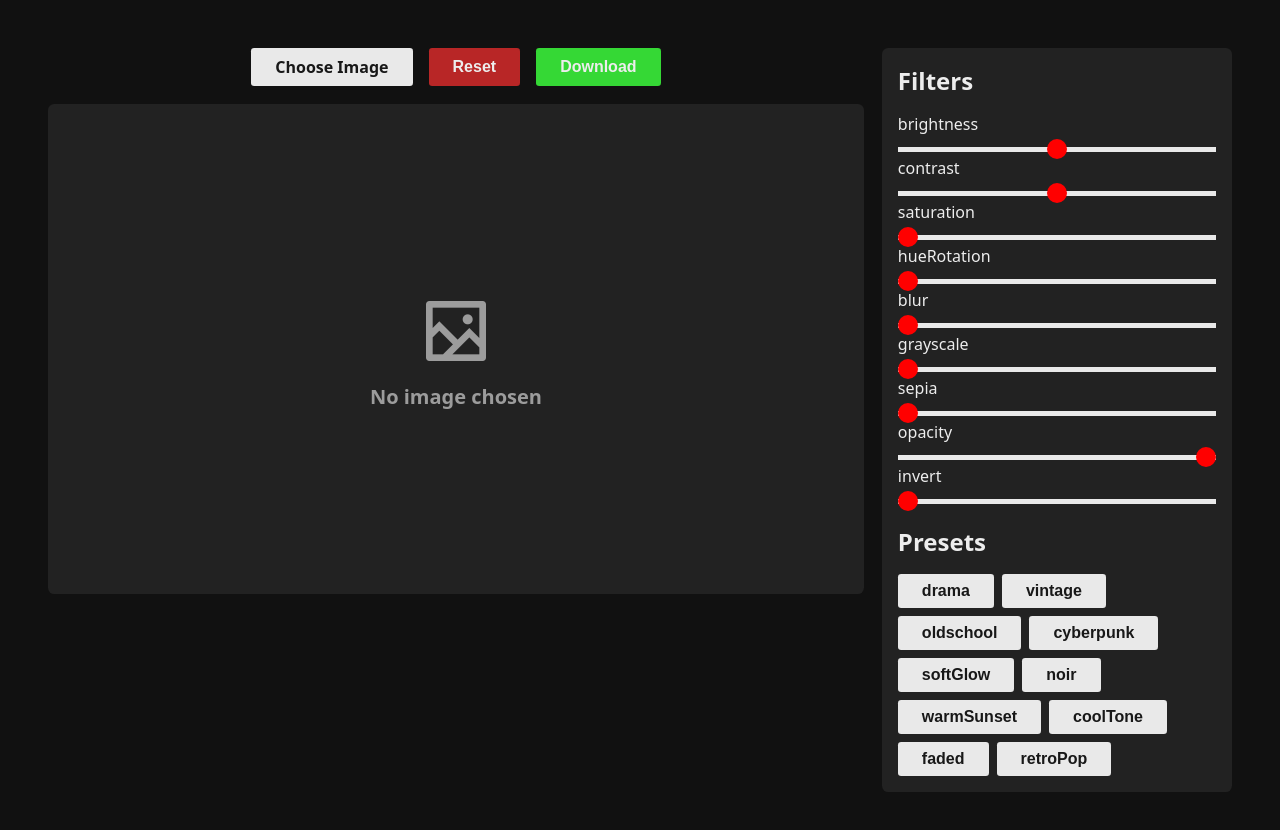
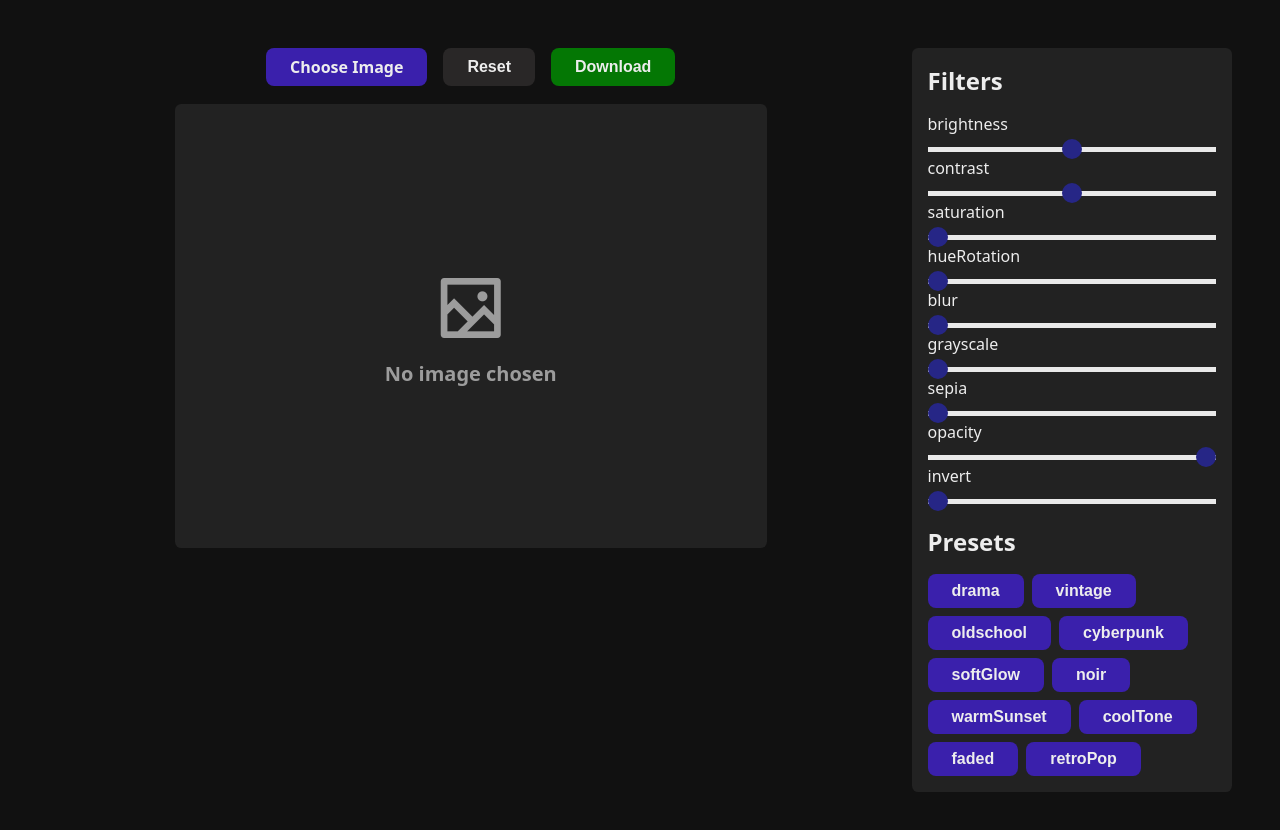
Before and after one commit to sonukumardev124/Image-Editor, a plain HTML site: page index.html in a window 1280 px wide. Drawn offline with nearby package versions, Linux system fonts and the light colour scheme.

Commit message:
fix: btn color change

```diff
--- a/style.css
+++ b/style.css
@@ -36,15 +36,15 @@ main section .top {
     border: none;
     outline: none;
     cursor: pointer;
-    border-radius: var(--border-radius-sm);
-    background-color: var(--bg-active-color);
-    color: var(--text-active-color);
+    border-radius: var(--border-radius-2xl);
+    background-color: var(--bg-image-color);
+    color: var(--text-primary-color);
     font-size: var(--font-size-md);
     font-weight: 600;
 }
 
 #reset-btn {
-    background-color: var(--bg-danger-color);
+    background-color: var(--bg-reset-color);
     color: var(--text-primary-color);
     font-size: var(--font-size-md);
 }
@@ -60,7 +60,7 @@ main section .left {
     align-items: center;
     flex-direction: column;
     gap: var(--gutter-lg);
-    width: 70%;
+    width: 80%;
 }
 
 main section .right {
@@ -78,8 +78,8 @@ main section .top {
 }
 
 main section .bottom {
-    width: 100%;
-    aspect-ratio: 5/3;
+    width: 70%;
+    aspect-ratio: 4/3;
     background-color: var(--bg-secondary-color);
     border-radius: var(--border-radius-xl);
     padding: var(--padding-2xl);
@@ -134,7 +134,7 @@ main section .right .filter input::-webkit-slider-runnable-track {
 main section .right .filter input::-webkit-slider-thumb {
     height: 20px;
     width: 20px;
-    background-color: red;
+    background-color: rgb(38, 38, 134);
     appearance: none;
     border-radius: 50%;
     cursor: pointer;
--- a/theme.css
+++ b/theme.css
@@ -4,8 +4,9 @@
     --bg-primary-color: rgb(17,17,17);
     --bg-secondary-color: rgb(34,34,34);
     --bg-active-color: rgb(233,233,233);
-    --bg-danger-color: rgb(184, 38, 38);
-    --bg-success-color: rgb(53, 216, 53);
+    --bg-image-color: rgb(58, 32, 172);
+    --bg-reset-color: rgb(41, 39, 39);
+    --bg-success-color: rgb(4, 119, 4);
 
     /* text colors */
     --text-primary-color: rgb(237,237,237);
```
